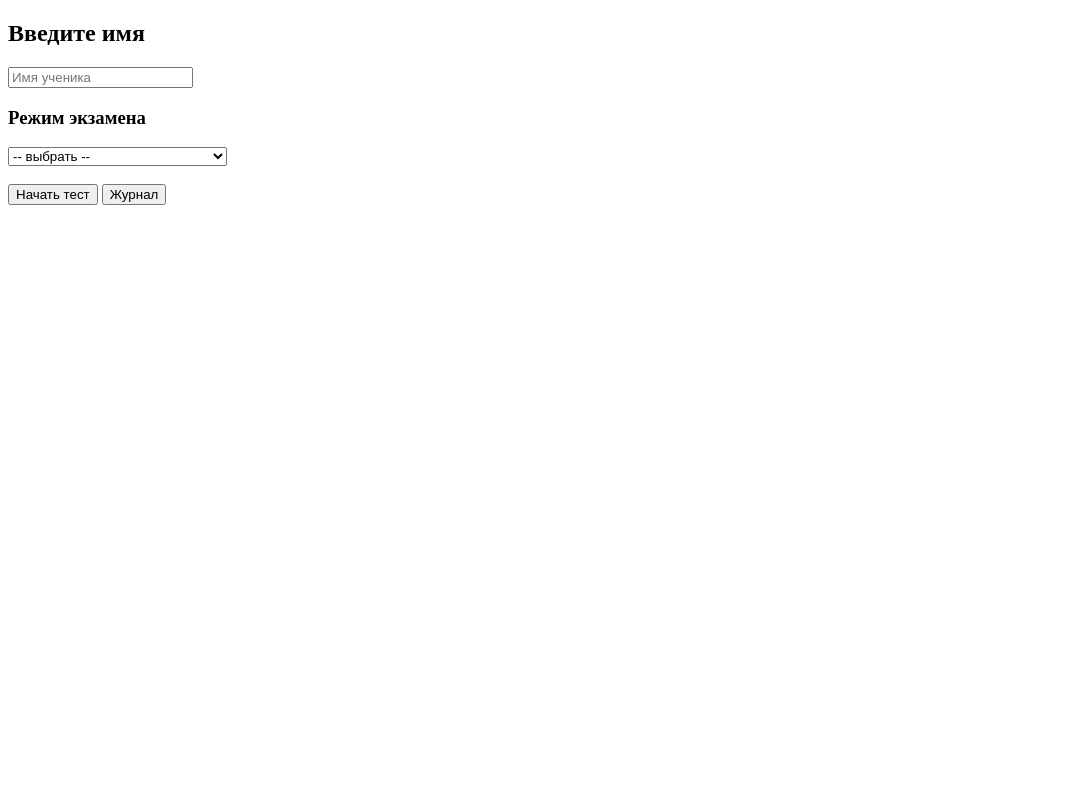
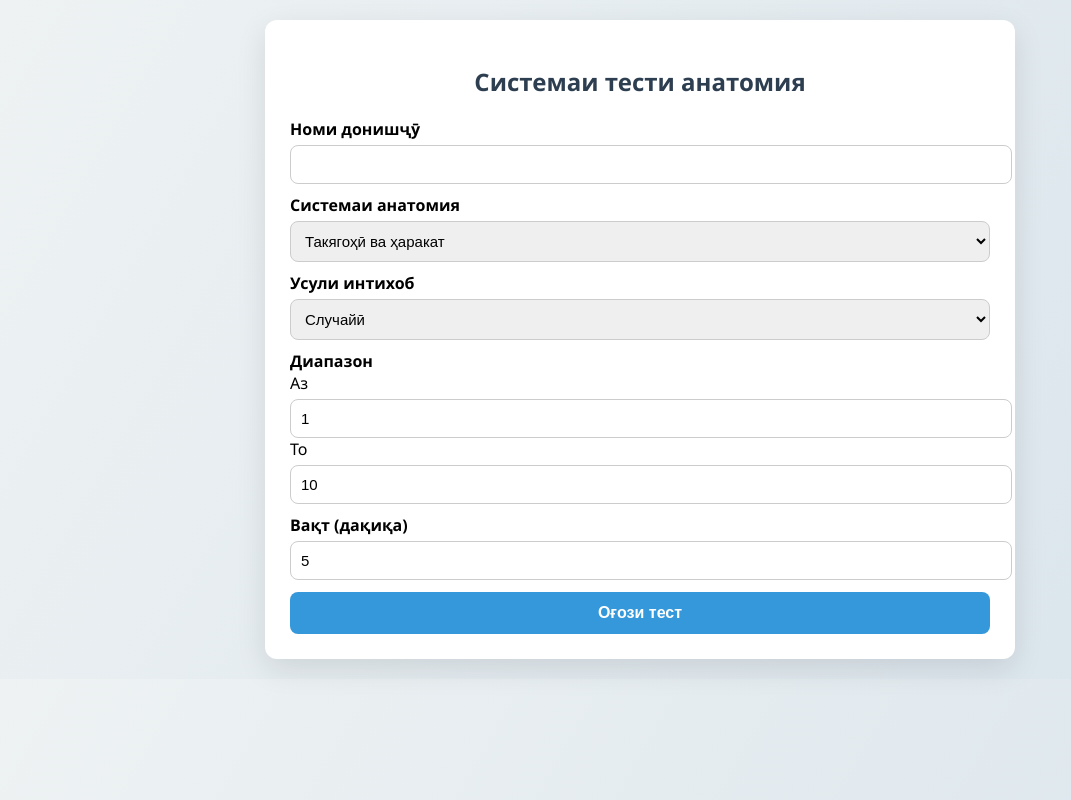
Before and after one commit to ilm2005y-png/test-site, a plain HTML site: page index.html in a window 1280 px wide. Shown: the whole page, without its empty margins (0-1071 px from the left). Drawn offline with Linux system fonts and the light colour scheme.

Commit message:
Update index.html

```diff
--- a/index.html
+++ b/index.html
@@ -1,59 +1,168 @@
 <!DOCTYPE html>
-<html lang="ru">
+<html lang="tg">
 <head>
-    <meta charset="UTF-8">
-    <title>Учебные тесты</title>
+  <meta charset="UTF-8">
+  <title>Тести анатомия</title>
+
+  <style>
+    body {
+      font-family: "Segoe UI", Arial, sans-serif;
+      background: linear-gradient(120deg, #eef2f3, #d9e4ec);
+      margin: 0;
+      padding: 20px;
+    }
+
+    .container {
+      max-width: 700px;
+      margin: auto;
+      background: #ffffff;
+      border-radius: 12px;
+      padding: 25px;
+      box-shadow: 0 10px 30px rgba(0,0,0,0.1);
+    }
+
+    h2, h3 {
+      text-align: center;
+      color: #2c3e50;
+    }
+
+    label {
+      font-weight: 600;
+      margin-top: 10px;
+      display: block;
+    }
+
+    input, select {
+      width: 100%;
+      padding: 10px;
+      margin-top: 5px;
+      border-radius: 8px;
+      border: 1px solid #ccc;
+      font-size: 15px;
+    }
+
+    button {
+      width: 100%;
+      padding: 12px;
+      margin-top: 12px;
+      border: none;
+      border-radius: 8px;
+      font-size: 16px;
+      font-weight: bold;
+      cursor: pointer;
+      background: #3498db;
+      color: white;
+      transition: 0.3s;
+    }
+
+    button:hover {
+      background: #2980b9;
+    }
+
+    .optionBtn {
+      background: #ecf0f1;
+      color: #2c3e50;
+      border: 1px solid #dcdcdc;
+    }
+
+    .optionBtn:hover {
+      background: #dfe6e9;
+    }
+
+    #testScreen,
+    #journalScreen {
+      display: none;
+    }
+
+    #timer {
+      text-align: center;
+      font-weight: bold;
+      color: #c0392b;
+    }
+
+    table {
+      width: 100%;
+      border-collapse: collapse;
+      margin-top: 15px;
+    }
+
+    th, td {
+      border: 1px solid #ccc;
+      padding: 8px;
+      text-align: center;
+    }
+
+    th {
+      background: #3498db;
+      color: white;
+    }
+  </style>
 </head>
+
 <body>
 
-<div id="startScreen">
-    <h2>Введите имя</h2>
-    <input type="text" id="studentName" placeholder="Имя ученика">
+<div class="container">
 
-    <h3>Режим экзамена</h3>
-    <select id="mode" onchange="updateSelectors()">
-        <option value="">-- выбрать --</option>
-        <option value="ALL">Общий экзамен (все предметы)</option>
-        <option value="SUBJECT">Экзамен по предмету</option>
-        <option value="SECTION">Экзамен по разделу</option>
+  <h2>Системаи тести анатомия</h2>
+
+  <!-- НАСТРОЙКИ -->
+  <div id="setupScreen">
+    <label>Номи донишҷӯ</label>
+    <input id="studentName">
+
+    <label>Системаи анатомия</label>
+    <select id="system">
+      <option value="locomotor">Такягоҳӣ ва ҳаракат</option>
+      <option value="cardio">Дилу рагҳо</option>
+      <option value="respiratory">Нафаскашӣ</option>
+      <option value="digestive">Ҳозима</option>
+      <option value="nervous">Асаб</option>
     </select>
 
-    <div id="subjectBlock" style="display:none;">
-        <h3>Предмет</h3>
-        <select id="subject" onchange="updateSections()">
-            <option value="">-- выбрать --</option>
-            <option value="anatomy">Анатомия</option>
-            <option value="chemistry">Химия</option>
-        </select>
-    </div>
+    <label>Усули интихоб</label>
+    <select id="mode">
+      <option value="random">Случайӣ</option>
+      <option value="range">Диапазон</option>
+    </select>
 
-    <div id="sectionBlock" style="display:none;">
-        <h3>Раздел</h3>
-        <select id="section">
-            <option value="">-- выбрать --</option>
-        </select>
-    </div>
+    <label>Диапазон</label>
+    Аз <input type="number" id="rangeFrom" value="1">
+    То <input type="number" id="rangeTo" value="10">
 
-    <br><br>
-    <button onclick="startTest()">Начать тест</button>
-    <button onclick="showJournal()">Журнал</button>
-</div>
+    <label>Вақт (дақиқа)</label>
+    <input type="number" id="timeLimit" value="5">
 
-<div id="testScreen" style="display:none;">
-    <h1 id="testTitle"></h1>
-    <p id="timer"></p>
-    <h2 id="question"></h2>
+    <button onclick="startTest()">Оғози тест</button>
+  </div>
 
-    <button onclick="checkAnswer(0)"></button>
-    <button onclick="checkAnswer(1)"></button>
-    <button onclick="checkAnswer(2)"></button>
-</div>
+  <!-- ТЕСТ -->
+  <div id="testScreen">
+    <h3 id="timer"></h3>
+    <h3 id="question"></h3>
+    <div id="options"></div>
+  </div>
 
-<div id="journalScreen" style="display:none;">
-    <h1>Журнал</h1>
-    <div id="journalTable"></div>
-    <br>
-    <button onclick="backToStart()">Назад</button>
+  <!-- ЖУРНАЛ -->
+  <div id="journalScreen">
+    <h3>Журнали натиҷаҳо</h3>
+    <table>
+      <thead>
+        <tr>
+          <th>Ном</th>
+          <th>Балл</th>
+          <th>Фоиз</th>
+          <th>Баҳо</th>
+        </tr>
+      </thead>
+      <tbody id="journalBody"></tbody>
+    </table>
+
+    <!-- БЛОК ОШИБОК -->
+    <div id="mistakes"></div>
+
+    <button onclick="location.reload()">Тести нав</button>
+  </div>
+
 </div>
 
 <script src="script.js"></script>
```
